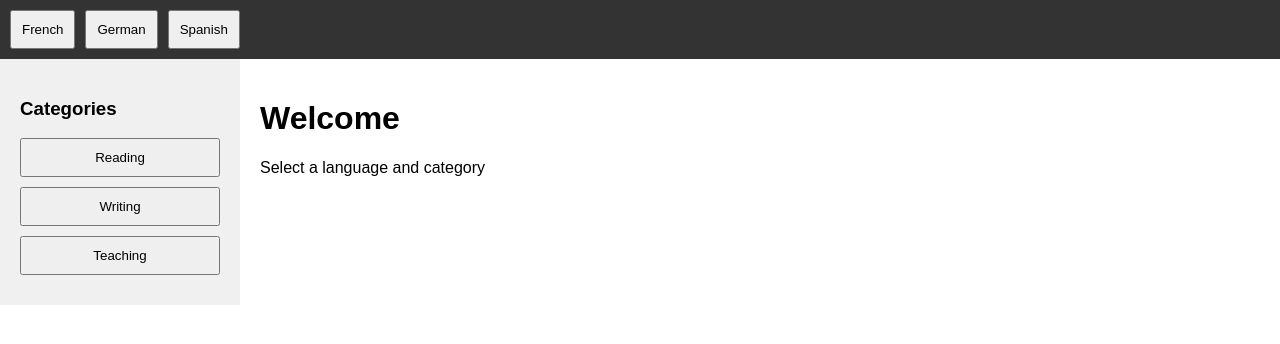
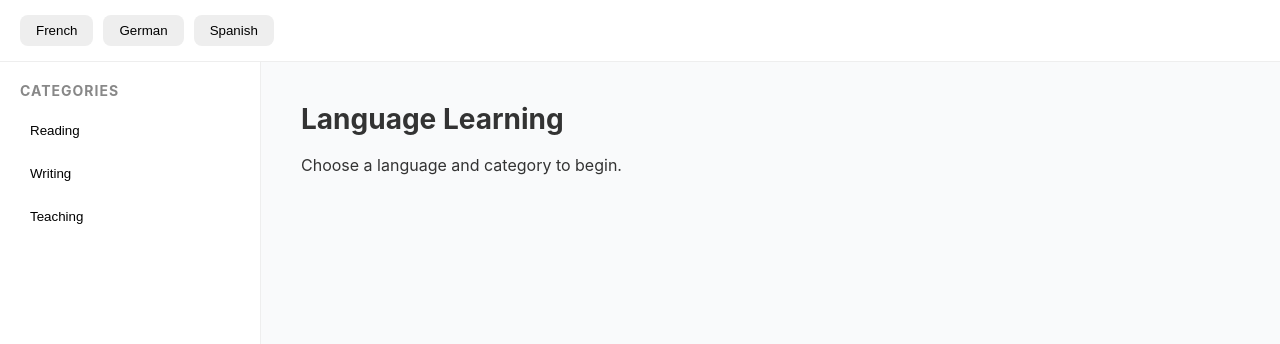
Before and after one commit to MadelineWei/language-learning, a plain HTML site: page index.html in a window 1280 px wide. Shown: the top 344 px of the page. Drawn offline with Linux system fonts and the light colour scheme.

Commit message:
Update index.html

```diff
--- a/index.html
+++ b/index.html
@@ -1,66 +1,126 @@
 <!DOCTYPE html>
 <html>
 <head>
-  <title>Language Learning Site</title>
+  <title>Language Learning</title>
 
   <style>
     body {
       margin: 0;
-      font-family: Arial;
+      font-family: -apple-system, BlinkMacSystemFont, "Segoe UI", Roboto;
+      background: #f9fafb;
+      color: #333;
     }
 
     .topbar {
-      background: #333;
-      color: white;
-      padding: 10px;
       display: flex;
+      gap: 10px;
+      padding: 15px 20px;
+      background: white;
+      border-bottom: 1px solid #eee;
     }
 
     .topbar button {
-      margin-right: 10px;
-      padding: 10px;
+      padding: 8px 16px;
+      border: none;
+      background: #eee;
+      border-radius: 8px;
       cursor: pointer;
+      transition: 0.2s;
     }
 
+    .topbar button:hover {
+      background: #333;
+      color: white;
+    }
+
+    /* 主体布局 */
     .container {
       display: flex;
+      height: calc(100vh - 60px);
     }
 
+    /* 左侧栏 */
     .sidebar {
-      width: 200px;
-      background: #f0f0f0;
+      width: 220px;
+      background: white;
+      border-right: 1px solid #eee;
       padding: 20px;
+    }
+
+    .sidebar h3 {
+      margin-top: 0;
+      font-size: 14px;
+      color: #888;
+      text-transform: uppercase;
+      letter-spacing: 1px;
     }
 
     .sidebar button {
       display: block;
-      margin: 10px 0;
       width: 100%;
+      margin: 8px 0;
       padding: 10px;
+      border: none;
+      background: none;
+      text-align: left;
+      border-radius: 6px;
       cursor: pointer;
+      transition: 0.2s;
     }
 
+    .sidebar button:hover {
+      background: #f0f0f0;
+    }
+
+    /* 内容区域 */
     .content {
+      flex: 1;
+      padding: 40px;
+    }
+
+    .card {
+      background: white;
       padding: 20px;
-      flex: 1;
+      border-radius: 12px;
+      box-shadow: 0 2px 10px rgba(0,0,0,0.05);
+      margin-bottom: 20px;
+    }
+
+    h1 {
+      margin-top: 0;
+      font-size: 28px;
+    }
+
+    h2 {
+      margin-top: 0;
     }
   </style>
 
   <script>
-    let currentLanguage = "french";
+    let currentLanguage = "French";
 
     function setLanguage(lang) {
       currentLanguage = lang;
-      document.getElementById("content").innerHTML =
-        "<h2>Select a category</h2>";
+      document.getElementById("content").innerHTML = `
+        <div class="card">
+          <h2>${lang}</h2>
+          <p>Select a category on the left to start learning.</p>
+        </div>
+      `;
     }
 
     function showCategory(category) {
       const content = document.getElementById("content");
 
       content.innerHTML = `
-        <h2>${currentLanguage.toUpperCase()} - ${category}</h2>
-        <p>Content coming soon...</p>
+        <div class="card">
+          <h2>${currentLanguage} - ${category}</h2>
+          <p>This is where your materials will go.</p>
+        </div>
+
+        <div class="card">
+          <p>📄 PDF / 📺 Video / ✍️ Notes can be added here</p>
+        </div>
       `;
     }
   </script>
@@ -69,16 +129,14 @@
 
 <body>
 
-<!-- 顶部语言栏 -->
 <div class="topbar">
-  <button onclick="setLanguage('french')">French</button>
-  <button onclick="setLanguage('german')">German</button>
-  <button onclick="setLanguage('spanish')">Spanish</button>
+  <button onclick="setLanguage('French')">French</button>
+  <button onclick="setLanguage('German')">German</button>
+  <button onclick="setLanguage('Spanish')">Spanish</button>
 </div>
 
 <div class="container">
 
-  <!-- 左侧分类 -->
   <div class="sidebar">
     <h3>Categories</h3>
     <button onclick="showCategory('Reading')">Reading</button>
@@ -86,10 +144,9 @@
     <button onclick="showCategory('Teaching')">Teaching</button>
   </div>
 
-  <!-- 右侧内容 -->
   <div class="content" id="content">
-    <h1>Welcome</h1>
-    <p>Select a language and category</p>
+    <h1>Language Learning</h1>
+    <p>Choose a language and category to begin.</p>
   </div>
 
 </div>
```
